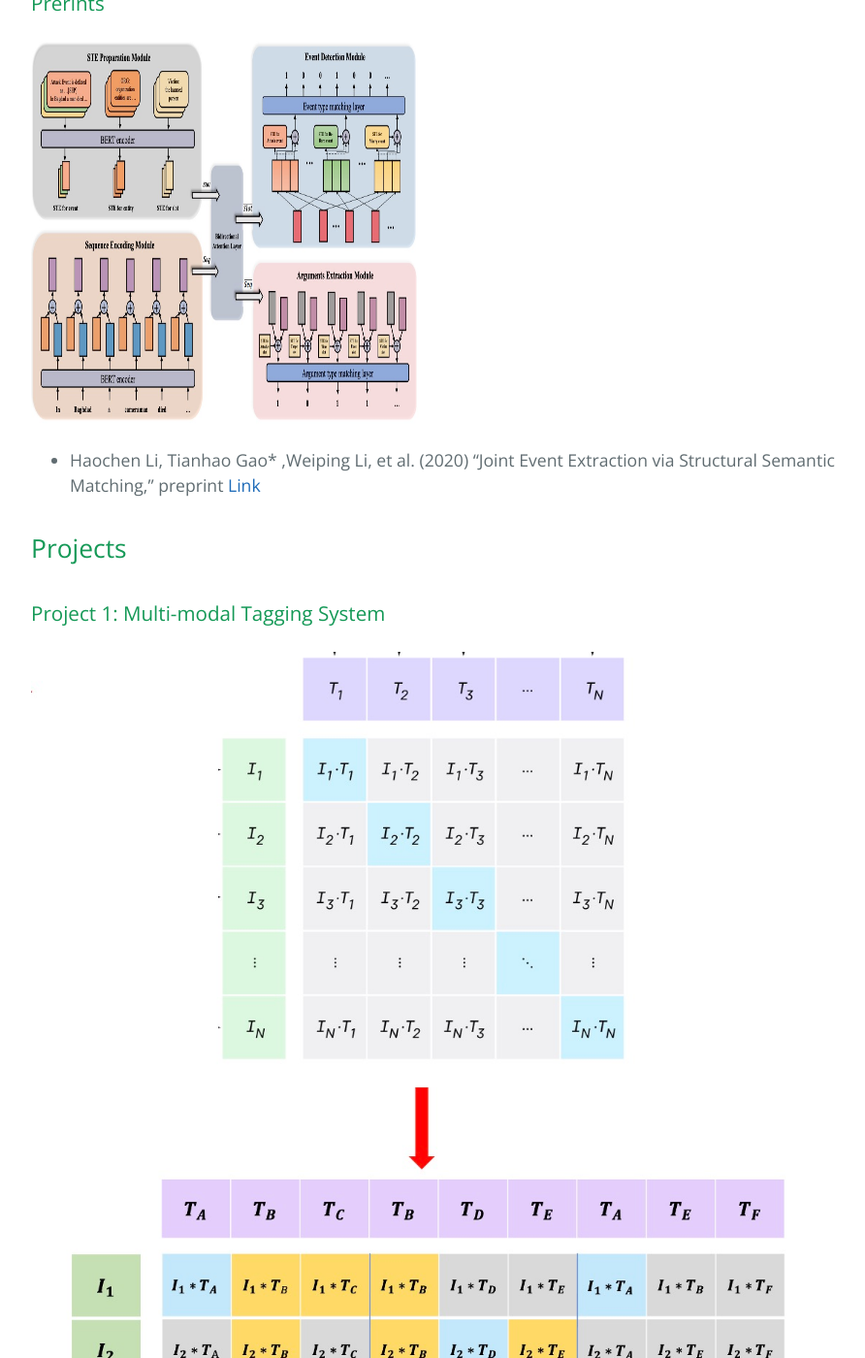
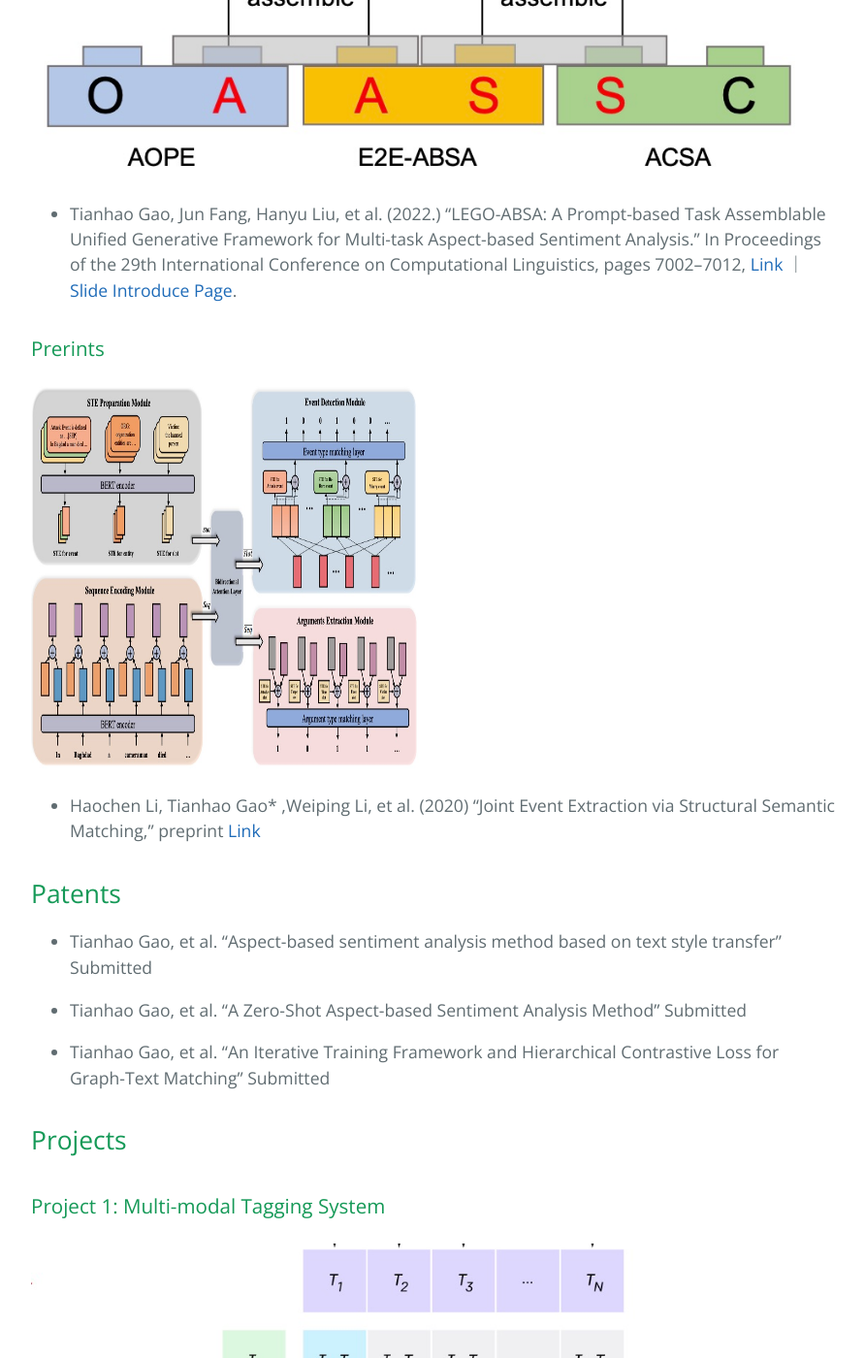
Before and after one commit to scarydemon2/scarydemon2.github.io, a Jekyll site: the page built from index.md, in a window 1280 px wide and 1400 px high, scrolled down 783 px. Shown: the whole window at 97% size, without its empty margins (192-1084 px from the left). Built offline with Jekyll 4.4.1, drawn with Linux system fonts in a browser that asks for light colours.

Commit message:
add pattent

```diff
--- a/index.md
+++ b/index.md
@@ -123,10 +123,10 @@ end
 
 ## Publications
 ### Conference Papers
-
+![Link](figure/LEGO-ABSA.jpg)
 <!-- <img src="figure/LEGO-ABSA.jpg" alt="LEGO-ABSA" style="width:400px;height:220px;"> -->
-- Tianhao Gao, Jun Fang, Hanyu Liu, et al. (2022.) “LEGO-ABSA: A Prompt-based Task Assemblable Unified Generative Framework for Multi-task Aspect-based Sentiment Analysis.” In Proceedings of the 29th International Conference on Computational Linguistics, pages 7002–7012, [Link](https://aclanthology.org/2022.coling-1.610.pdf)[Slide](https://docs.google.com/presentation/d/1P9n2fXcbiXS980pE7TAIdcb5upj82d1t/edit?usp=sharing&ouid=111174972996846420319&rtpof=true&sd=true)
-[Link to LEGO-ABSA](./LEGO-ABSA.md).
+- Tianhao Gao, Jun Fang, Hanyu Liu, et al. (2022.) “LEGO-ABSA: A Prompt-based Task Assemblable Unified Generative Framework for Multi-task Aspect-based Sentiment Analysis.” In Proceedings of the 29th International Conference on Computational Linguistics, pages 7002–7012, [Link](https://aclanthology.org/2022.coling-1.610.pdf) ｜ [Slide](https://docs.google.com/presentation/d/1P9n2fXcbiXS980pE7TAIdcb5upj82d1t/edit?usp=sharing&ouid=111174972996846420319&rtpof=true&sd=true)
+[Introduce Page](./LEGO-ABSA.md).
 
 ### Prerints
 <!-- ![Link](figure/STE.jpg) -->
@@ -134,6 +134,13 @@ end
 
 - Haochen Li, Tianhao Gao* ,Weiping Li, et al. (2020) “Joint Event Extraction via Structural Semantic Matching,” preprint [Link](https://arxiv.org/abs/2306.03469)
 
+## Patents
+
+- Tianhao Gao, et al. "Aspect-based sentiment analysis method based on text style transfer” Submitted
+
+- Tianhao Gao, et al. "A Zero-Shot Aspect-based Sentiment Analysis Method" Submitted
+
+- Tianhao Gao, et al. "An Iterative Training Framework and Hierarchical Contrastive Loss for Graph-Text Matching" Submitted
 
 ## Projects
 
```
Also changed, not shown: LEGO-ABSA.md (+3 -3 lines), figure/LEGO-ABSA-fig1.jpg (added).
